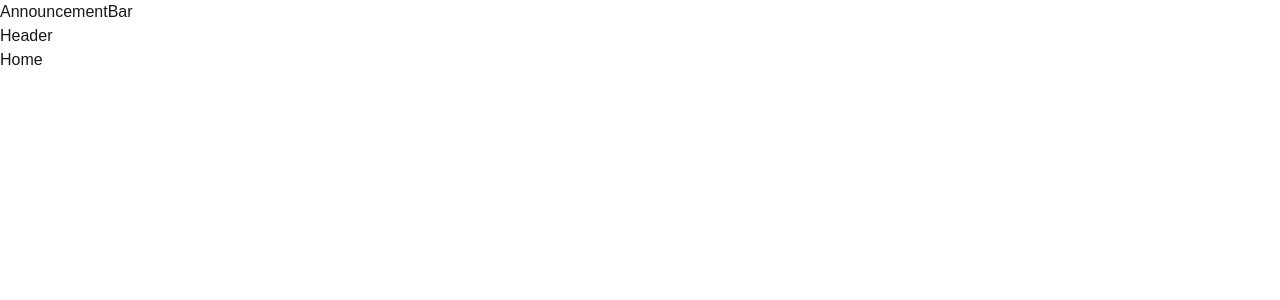
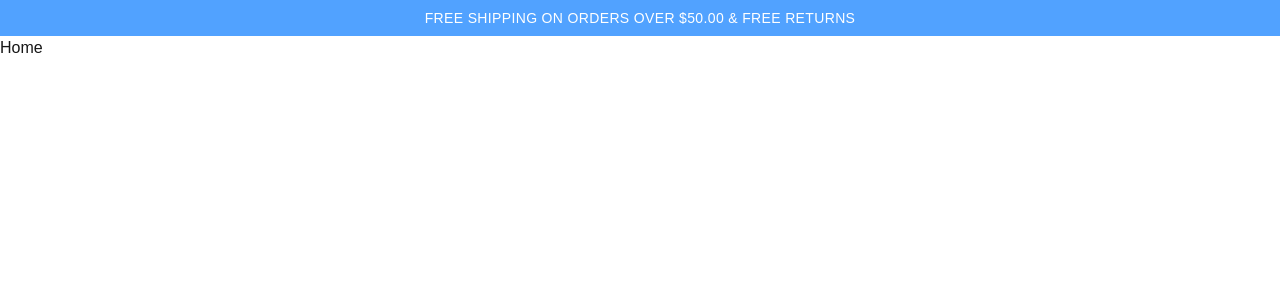
Before and after one commit to ChathuraD1392/Store, a Next.js app: page / in a window 1280 px wide. Shown: the top 300 px of the page. Built offline with nearby package versions, Linux system fonts and the light colour scheme.

Commit message:
create announcement bar

```diff
--- a/app/components/layouts/AnnouncementBar.tsx
+++ b/app/components/layouts/AnnouncementBar.tsx
@@ -1,7 +1,15 @@
 import React from "react";
 
 const AnnouncementBar = () => {
-  return <div>AnnouncementBar</div>;
+  return (
+    <div className="w-full bg-blue-400 py-2">
+      <div className="container mx-auto flex items-center justify-center px-8">
+        <span className="text-center text-sm font-medium tracking-wide text-white">
+          FREE SHIPPING ON ORDERS OVER $50.00 & FREE RETURNS
+        </span>
+      </div>
+    </div>
+  );
 };
 
 export default AnnouncementBar;
--- a/app/components/layouts/Header.tsx
+++ b/app/components/layouts/Header.tsx
@@ -1,11 +1,40 @@
-import React from "react";
+"use client";
+import React, { useEffect, useState } from "react";
 import AnnouncementBar from "./AnnouncementBar";
 
 const Header = () => {
+  const [isVisible, setVisibility] = useState<boolean>(true);
+  const [prevScrollY, setPrevScrollY] = useState<number>(0);
+
+  useEffect(() => {
+    const handleScroll = () => {
+      const currentScrollY = window.scrollY;
+
+      if (currentScrollY < prevScrollY) {
+        setVisibility(true);
+      } else if (currentScrollY > 100) {
+        setVisibility(false);
+      }
+      setPrevScrollY(currentScrollY);
+    };
+    setPrevScrollY(window.scrollY);
+    window.addEventListener("scroll", handleScroll);
+
+    return () => {
+      window.removeEventListener("scroll", handleScroll);
+    };
+  }, [prevScrollY]);
   return (
     <>
-      <AnnouncementBar />
-      <div>Header</div>
+      <header className="w-full sticky top-0 z-50">
+        <div
+          className={`w-full transform transition-transform duration-400 ease-in-out ${
+            isVisible ? "translate-y-0" : "-translate-y-full"
+          }`}
+        >
+          <AnnouncementBar />
+        </div>
+      </header>
     </>
   );
 };
--- a/app/layout.tsx
+++ b/app/layout.tsx
@@ -26,7 +26,7 @@ export default function RootLayout({
   return (
     <html lang="en">
       <body
-        className={`${geistSans.variable} ${geistMono.variable} antialiased`}
+        className={`${geistSans.variable} ${geistMono.variable} antialiased min-h-[200vh]`}
       >
         <Header />
         {children}
```
